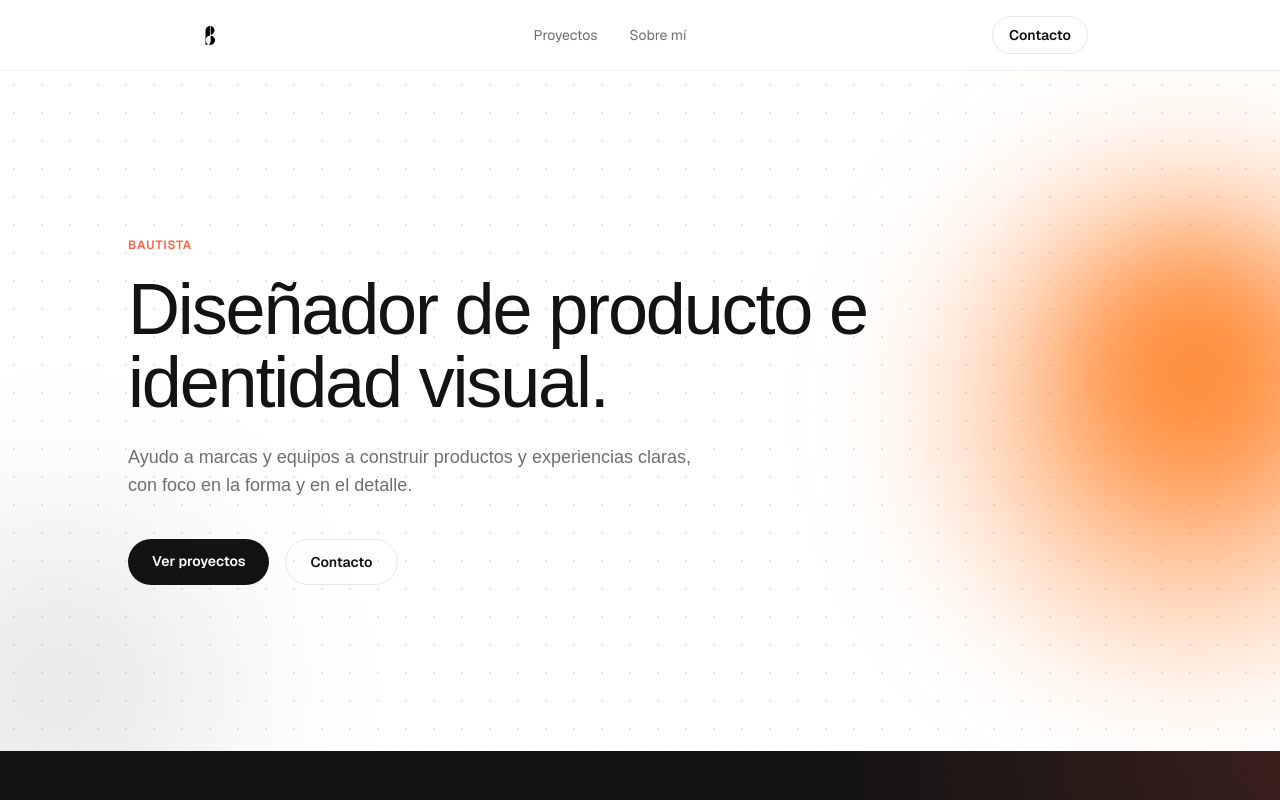
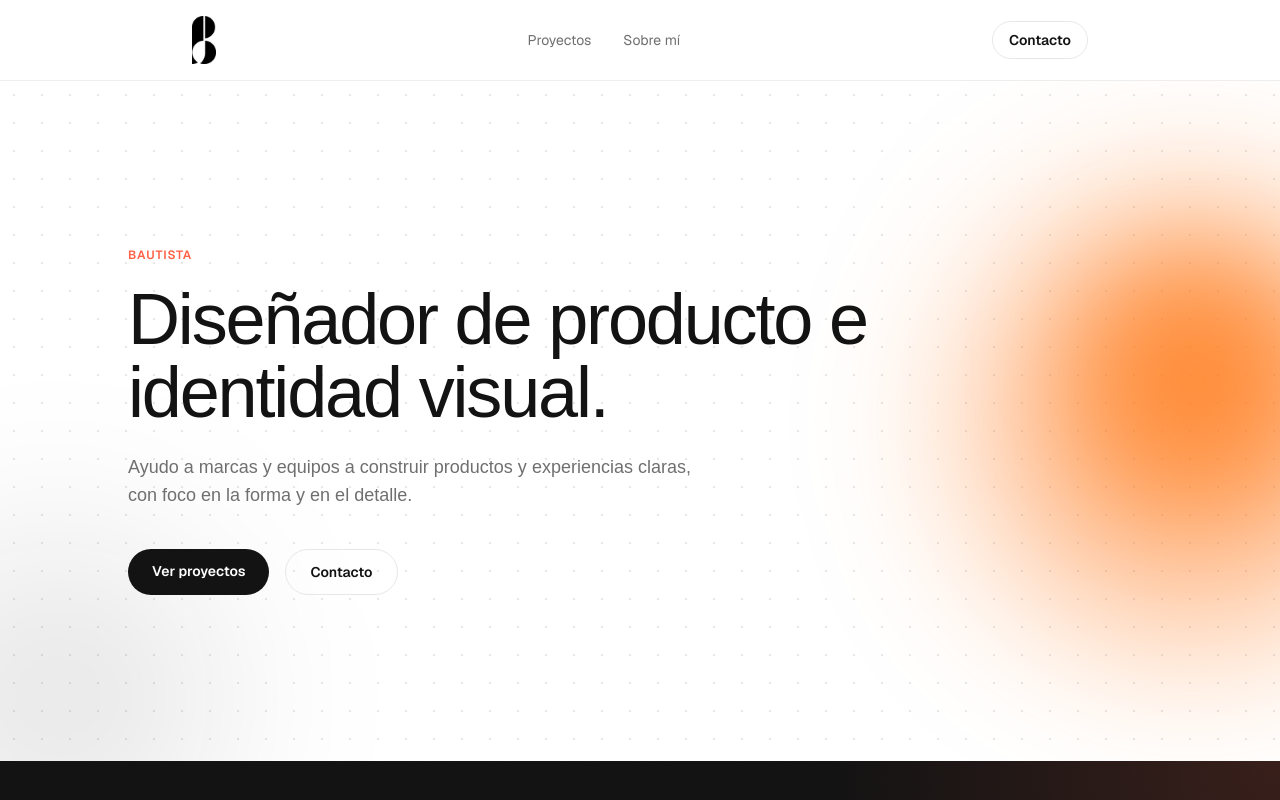
Before and after one commit to bautidelatorre/Portfolio, a Next.js app: page / in a window 1280 px wide. Shown: the top 800 px of the page. Built offline with nearby package versions, Linux system fonts and the light colour scheme; no server answers; the database is empty; a web font is replaced by a local one.

Commit message:
Remove white background from logo and make it larger in nav
Keyed out the white background to transparent, trimmed the excess padding, and bumped the nav logo size (h-9 -> h-12) now that there's no wasted whitespace in the source image.

```diff
--- a/components/site/Nav.tsx
+++ b/components/site/Nav.tsx
@@ -5,7 +5,7 @@ export function Nav() {
     <header className="sticky top-0 z-40 border-b border-border/70 bg-background/80 backdrop-blur-md">
       <div className="mx-auto flex w-full max-w-5xl items-center justify-between px-6 py-4 sm:px-10 lg:px-16 2xl:max-w-7xl 2xl:px-24">
         <a href="#" className="flex items-center">
-          <Image src="/logo.png" alt="Bautista" width={36} height={36} priority className="h-9 w-9" />
+          <Image src="/logo.png" alt="Bautista" width={100} height={202} priority className="h-12 w-auto" />
         </a>
         <nav className="hidden items-center gap-8 font-label text-sm text-muted sm:flex">
           <a href="#proyectos" className="transition hover:text-foreground">
```
Also changed, not shown: app/icon.png, public/logo.png.
